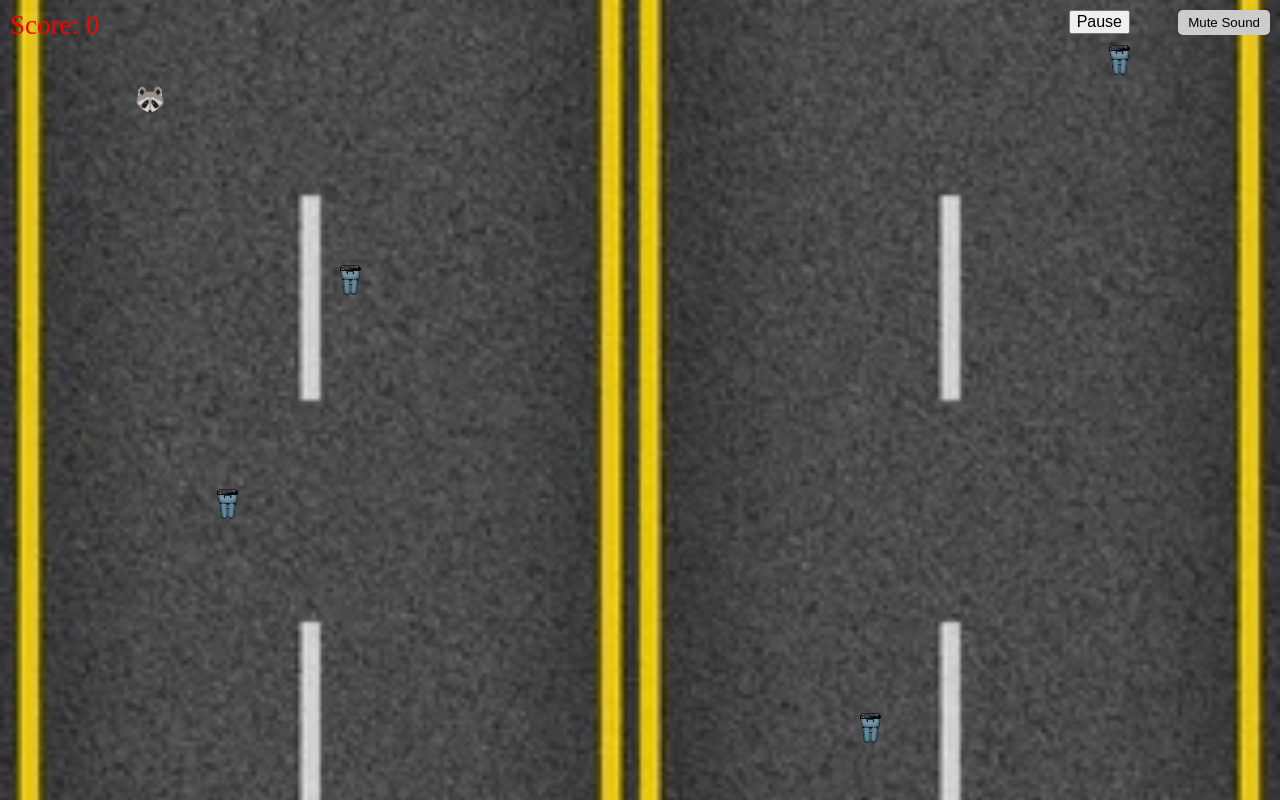
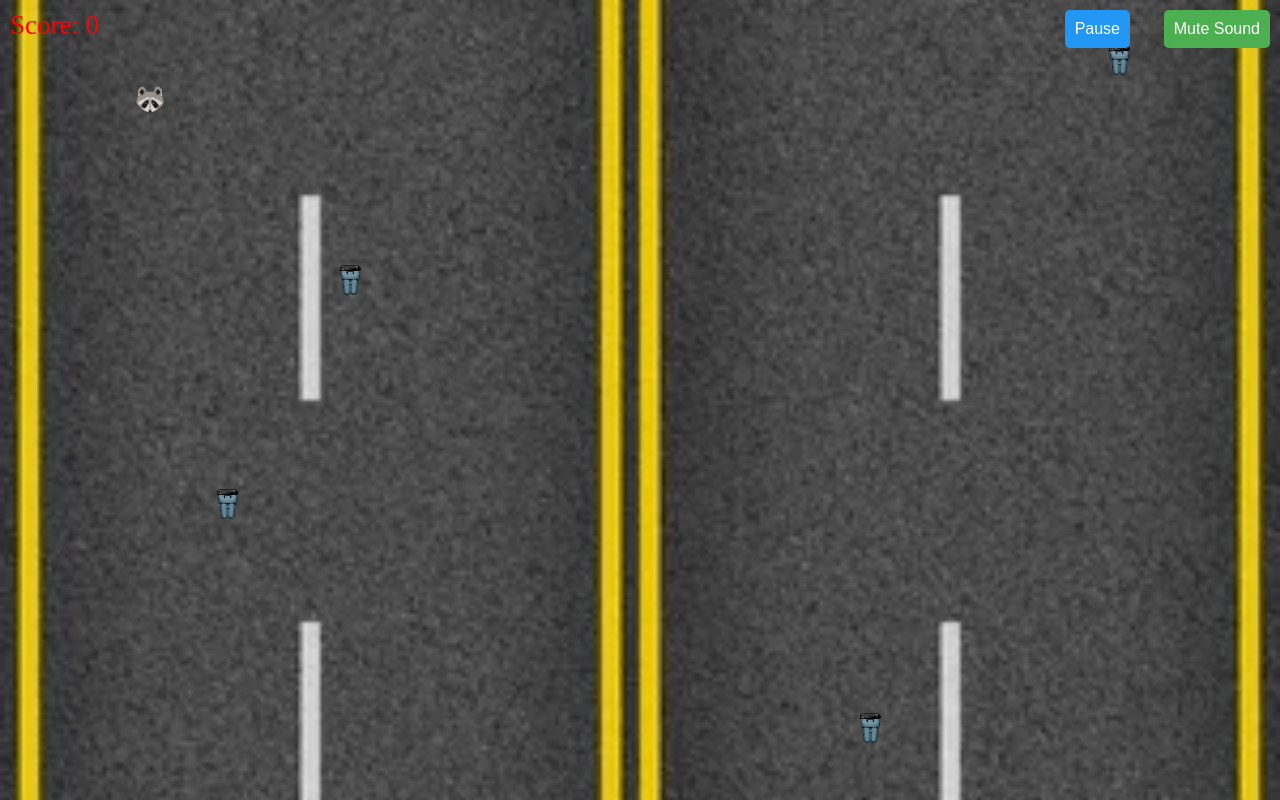
Before and after one commit to B3ND1X/trash-panda, a plain HTML site: page index.html in a window 1280 px wide. Drawn offline with Linux system fonts and the light colour scheme.

Commit message:
Add files via upload

```diff
--- a/styles.css
+++ b/styles.css
@@ -35,31 +35,36 @@ canvas {
     color: red;
 }
 
-#pauseButton {
+#pauseButton,
+#muteToggle {
     position: absolute;
-    top: 10px;
-    right: 150px;
     font-size: 16px;
     cursor: pointer;
     z-index: 2;
+    border: none;
+    padding: 10px;
+    border-radius: 5px;
+}
+
+#pauseButton {
+    top: 10px;
+    right: 150px;
+    background-color: #2196F3; /* Blue color */
+    color: white;
 }
 
 #muteToggle {
-    position: absolute;
     top: 10px;
     right: 10px;
-    padding: 5px 10px;
-    cursor: pointer;
-    background-color: #ccc;
-    border: none;
-    border-radius: 5px;
-    z-index: 2;
+    background-color: #4CAF50; /* Green color */
+    color: white;
+}
+
+#pauseButton:hover,
+#muteToggle:hover {
+    background-color: #0b7dda; /* Darker blue color on hover */
 }
 
 #muteToggle:focus {
     outline: none;
 }
-
-#muteToggle:hover {
-    background-color: #bbb;
-}
```
